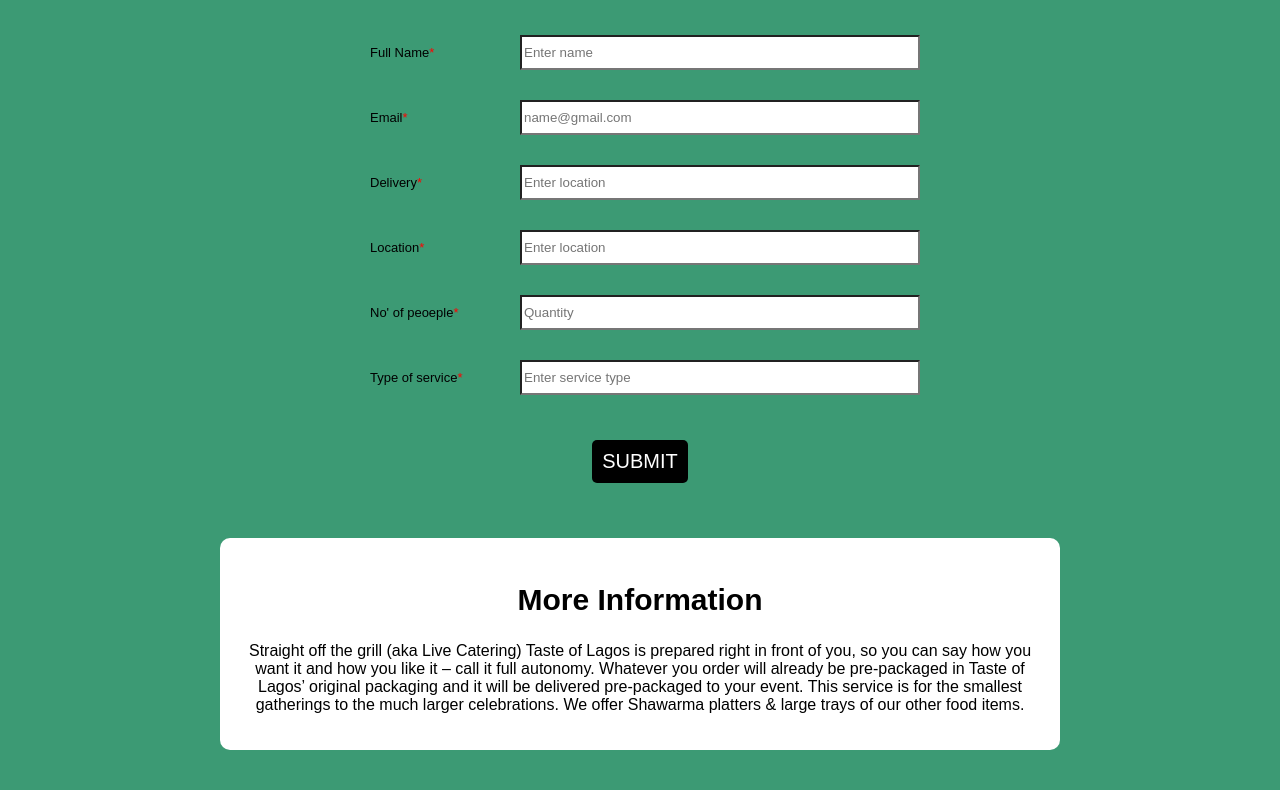
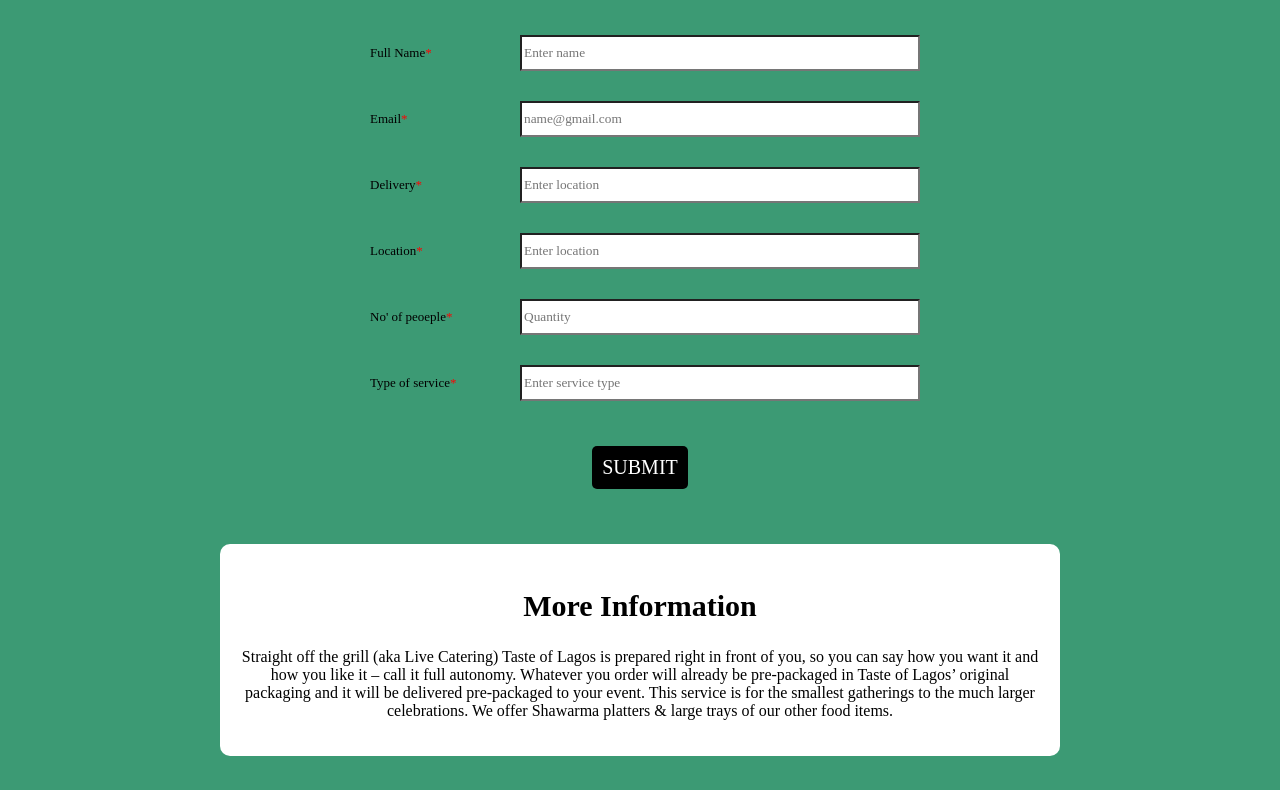
Before and after one commit to mariamayowa/Peckham-Daz-Project, a plain HTML site: page src/index.html in a window 1280 px wide. Shown: the part 686-1476 px from the top of the page. Drawn offline with Linux system fonts and the light colour scheme.

Commit message:
Changed font in CSS
More accessible to read.

```diff
--- a/src/style.css
+++ b/src/style.css
@@ -1,5 +1,7 @@
 * {
-    font-family: Jost,sans-serif;
+  font-family: "FastFont";
+  src: url("Fast_Sans.ttf") format("opentype");
+  font-display: swap;
   }
 
   body {
```
